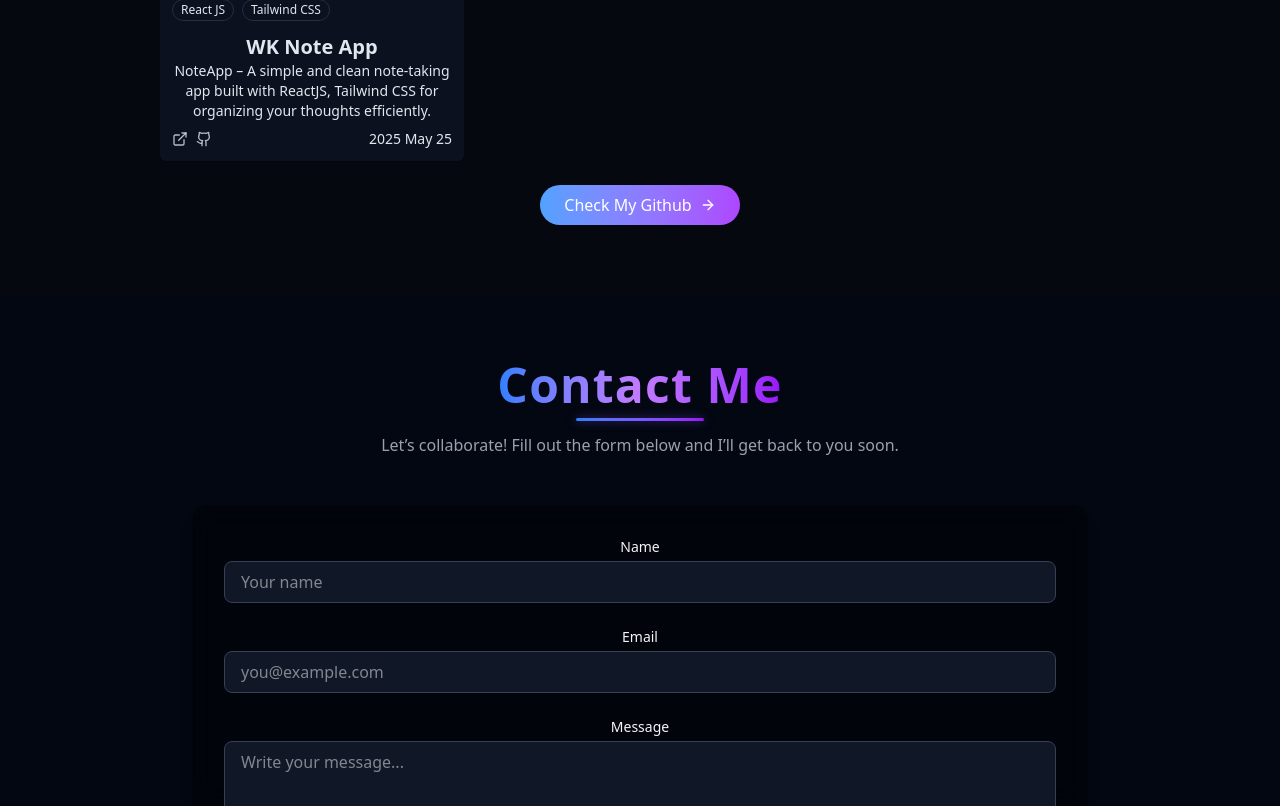
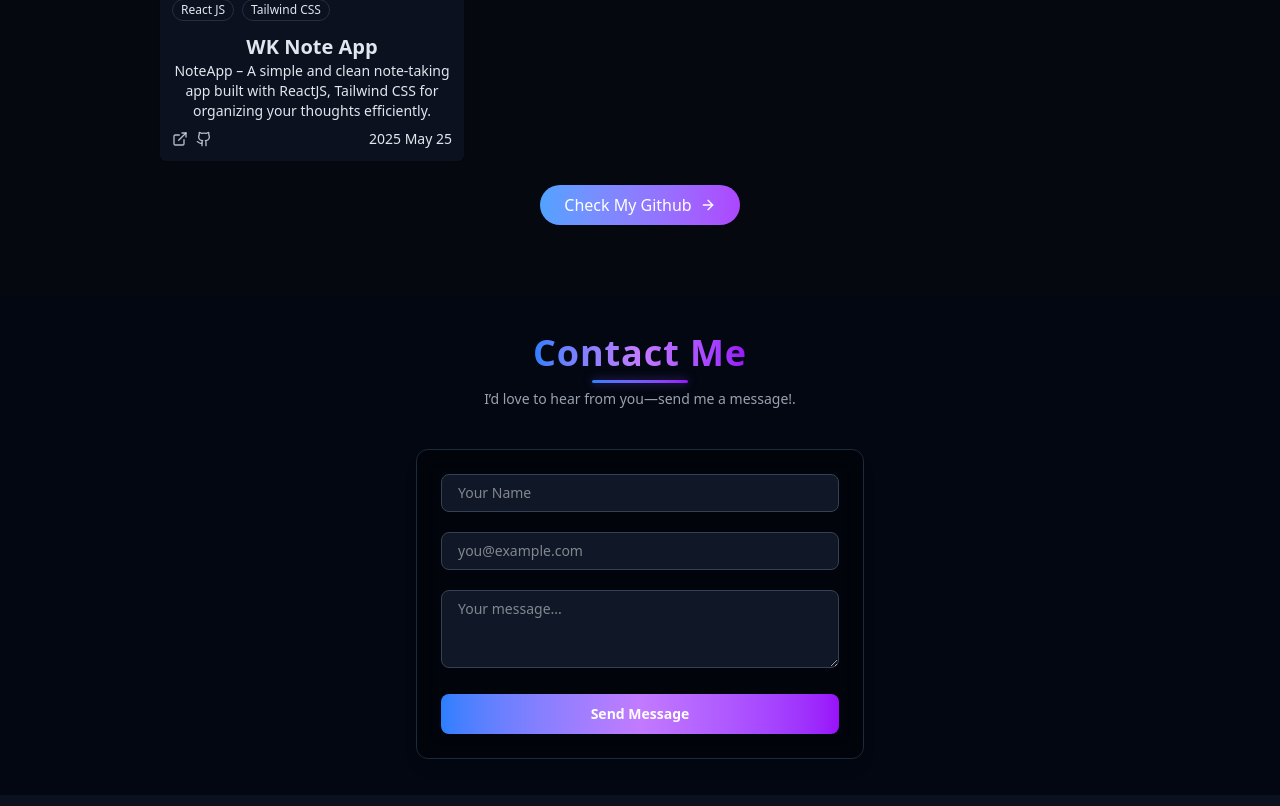
Before and after one commit to wajahat-kamal/Dev-Portfolio, a React (Vite) app: page / in a window 1280 px wide. Shown: the part 1994-2800 px from the top of the page. Built offline with nearby package versions, Linux system fonts and the light colour scheme.

Commit message:
Refactor ContactSection component to streamline form layout and improve styling, including adjustments to heading size, spacing, and input field design for enhanced user experience.

```diff
--- a/src/components/ContactSection.jsx
+++ b/src/components/ContactSection.jsx
@@ -4,63 +4,54 @@ const ContactSection = () => {
   return (
     <section
       id="contact"
-      className="w-full min-h-screen bg-gray-950 text-gray-100 py-16 px-4 sm:px-6 lg:px-10"
+      className="w-full bg-gray-950 text-gray-100 flex items-center justify-center py-9 px-4"
     >
-      <div className="max-w-4xl mx-auto">
+      <div className="max-w-md w-full">
         {/* ---------- Heading ---------- */}
-        <div className="text-center mb-12">
-          <h2 className="relative inline-block text-3xl md:text-5xl font-extrabold tracking-wide">
+        <div className="text-center mb-10">
+          <h2 className="relative inline-block text-3xl md:text-4xl font-extrabold tracking-wide">
             <span className="bg-gradient-to-r from-blue-500 via-purple-400 to-purple-600 bg-clip-text text-transparent">
               Contact Me
             </span>
-            <span className="absolute bottom-[-12px] left-1/2 -translate-x-1/2 w-32 h-[3px] bg-gradient-to-r from-blue-500 to-purple-600 rounded-full shadow-[0_0_10px_rgba(139,92,246,0.5)]"></span>
+            <span className="absolute bottom-[-10px] left-1/2 -translate-x-1/2 w-24 h-[3px] bg-gradient-to-r from-blue-500 to-purple-600 rounded-full shadow-[0_0_10px_rgba(139,92,246,0.5)]"></span>
           </h2>
-          <p className="mt-6 text-gray-400 max-w-xl mx-auto text-sm sm:text-base">
-            Let’s collaborate! Fill out the form below and I’ll get back to you soon.
+          <p className="mt-4 text-gray-400 text-sm">
+            I’d love to hear from you—send me a message!.
           </p>
         </div>
 
-        {/* ---------- Contact Form ---------- */}
+        {/* ---------- Compact Form ---------- */}
         <form
           onSubmit={(e) => e.preventDefault()}
-          className="bg-black/40 backdrop-blur-md p-6 sm:p-8 rounded-2xl shadow-lg space-y-6"
+          className="bg-black/40 backdrop-blur-md p-6 rounded-xl shadow-lg space-y-5 border border-gray-800"
         >
-          <div>
-            <label className="block mb-1 text-sm font-medium">Name</label>
           <input
             type="text"
-              placeholder="Your name"
+            placeholder="Your Name"
             className="w-full px-4 py-2 rounded-lg bg-gray-900 border border-gray-700
-                         text-gray-100 focus:outline-none focus:border-purple-500"
+                       text-gray-100 focus:outline-none focus:border-purple-500 text-sm"
             required
           />
-          </div>
 
-          <div>
-            <label className="block mb-1 text-sm font-medium">Email</label>
           <input
             type="email"
             placeholder="you@example.com"
             className="w-full px-4 py-2 rounded-lg bg-gray-900 border border-gray-700
-                         text-gray-100 focus:outline-none focus:border-purple-500"
+                       text-gray-100 focus:outline-none focus:border-purple-500 text-sm"
             required
           />
-          </div>
 
-          <div>
-            <label className="block mb-1 text-sm font-medium">Message</label>
           <textarea
-              rows="4"
-              placeholder="Write your message..."
+            rows="3"
+            placeholder="Your message..."
             className="w-full px-4 py-2 rounded-lg bg-gray-900 border border-gray-700
-                         text-gray-100 focus:outline-none focus:border-purple-500"
+                       text-gray-100 focus:outline-none focus:border-purple-500 text-sm"
             required
           ></textarea>
-          </div>
 
           <button
             type="submit"
-            className="w-full py-3 rounded-lg font-semibold text-white
+            className="w-full py-2.5 rounded-lg font-semibold text-white text-sm
                        bg-gradient-to-r from-blue-500 via-purple-400 to-purple-600
                        hover:opacity-90 transition duration-200"
           >
```
Lines whose indentation alone changed are shown as unchanged.
